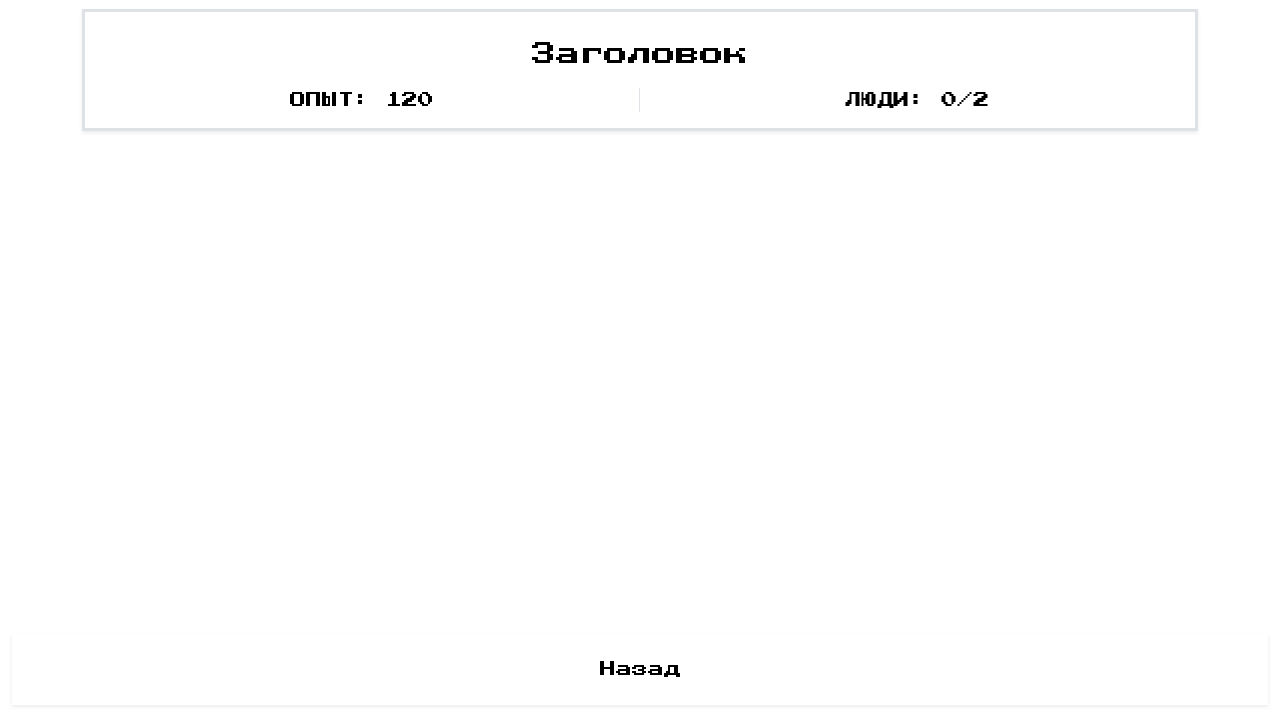
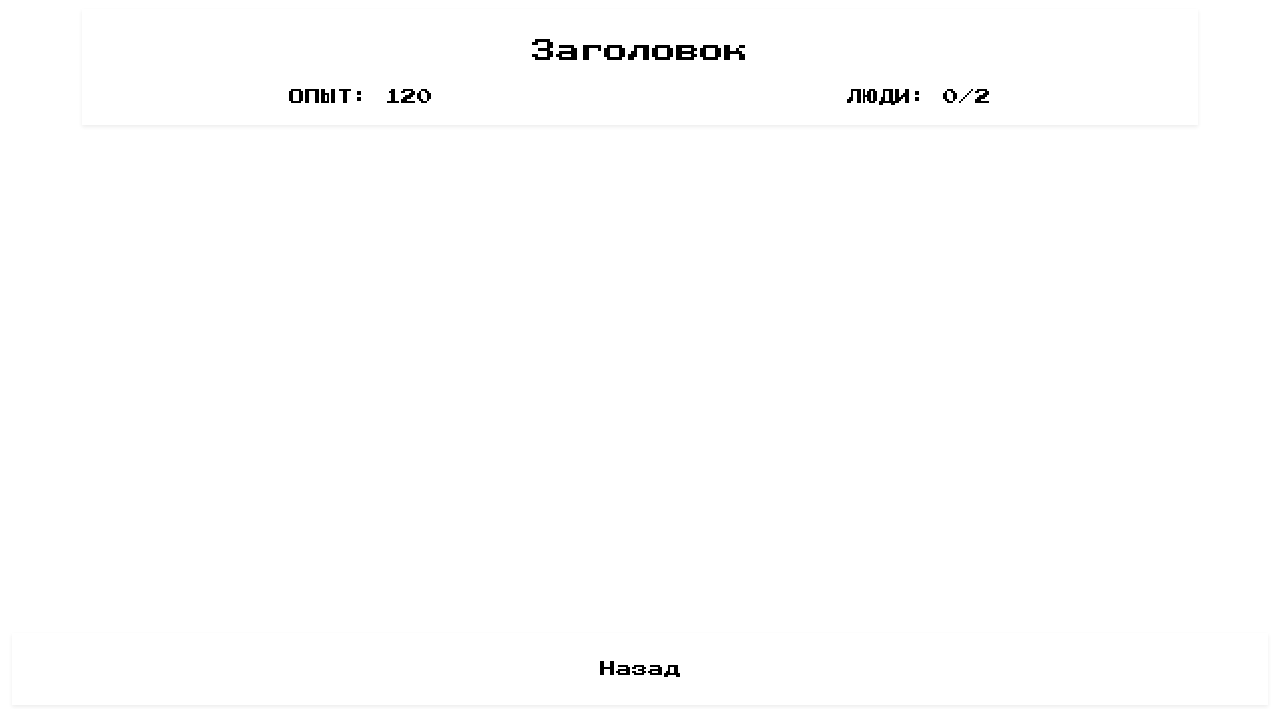
Before and after one commit to Bataevk/bataevk.github._old, a plain HTML site: page tasks/index.html in a window 1280 px wide. Shown: the part 91-800 px from the top of the page. Drawn offline with nearby package versions, Linux system fonts and the light colour scheme.

Commit message:
Update index.css

```diff
--- a/index.css
+++ b/index.css
@@ -66,6 +66,10 @@ body button, body input[type=button], .btn{
     --bs-btn-bg: var(--tg-theme-color) !important;
 }
 
+.border{
+    --bs-border-color: var(--tg-theme-button-color);
+}
+
 .d-grid{
     display: grid;
     grid-auto-rows: 1fr;
```
